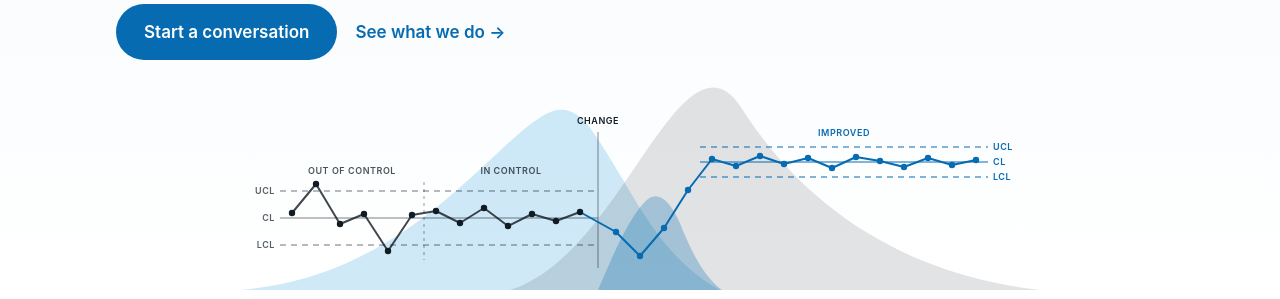
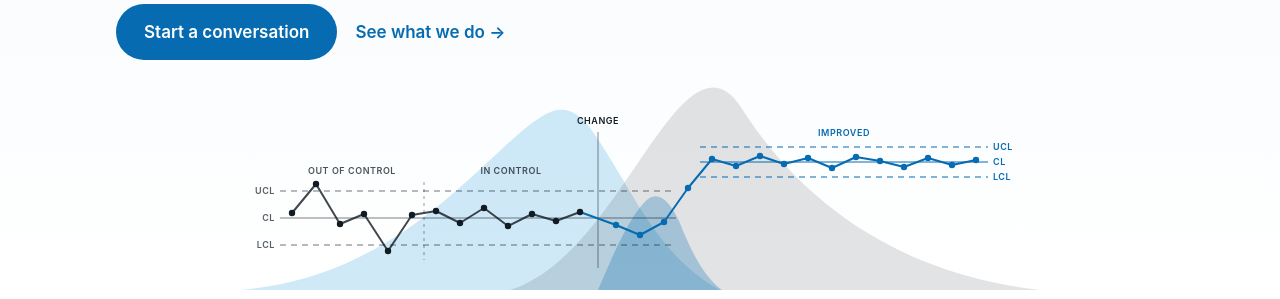
Before and after one commit to lhotse-management/website, a plain HTML site: page index.html in a window 1280 px wide. Shown: the part 501-800 px from the top of the page. Drawn offline with Linux system fonts and the light colour scheme.

Commit message:
Hero chart: managed dip stays within control limits

```diff
--- a/index.html
+++ b/index.html
@@ -1,5 +1,5 @@
 <!doctype html>
-<!-- Lhotse Management Solutions: single-page site, version 11.
+<!-- Lhotse Management Solutions: single-page site, version 12.
      Everything (styles, images, copy) lives in this one file so it can be hosted anywhere as index.html. -->
 <html lang="en">
 <head>
@@ -127,13 +127,13 @@ section{scroll-margin-top:84px}          /* stops the sticky menu bar from cover
     </div>
   </div>
   <!-- Background art: the two logo-style peaks, with a three-step control chart laid over them -->
-  <svg viewBox="330 0 800 220" role="img" aria-label="Control chart over two mountain peaks: out of control, then in control, then a change that dips before performance settles at a higher level within tighter limits" style="position:absolute;left:50%;transform:translateX(-50%);bottom:0;width:min(100%,800px);height:auto">
+  <svg viewBox="330 0 800 220" role="img" aria-label="Control chart over two mountain peaks: out of control, then in control, then a change with a small dip that stays within the control limits before performance settles at a higher level within tighter limits" style="position:absolute;left:50%;transform:translateX(-50%);bottom:0;width:min(100%,800px);height:auto">
     <path d="M330,220 C500,206 580,74 636,44 C652,35 667,40 680,58 C722,116 744,184 810,220 Z" fill="#249cd8" opacity=".22"/>   <!-- blue peak -->
     <path d="M600,220 C690,192 742,42 792,20 C808,13 821,20 834,42 C894,134 990,204 1130,220 Z" fill="#111b24" opacity=".12"/>  <!-- dark peak -->
     <path d="M688,220 C704,182 722,142 738,129 C750,120 761,134 769,151 C781,181 793,206 812,220 Z" fill="#066bb1" opacity=".28"/> <!-- deep blue fold -->
-    <!-- Steps 1 and 2 share one center line and one pair of control limits -->
-    <path d="M370,148H688" stroke="#111b24" stroke-width="1" opacity=".55" fill="none"/>
-    <path d="M370,121H688 M370,175H688" stroke="#111b24" stroke-width="1.2" stroke-dasharray="6 5" opacity=".6" fill="none"/>
+    <!-- Steps 1 and 2 share one center line and one pair of control limits; they continue through the change to show the dip stays inside them -->
+    <path d="M370,148H766" stroke="#111b24" stroke-width="1" opacity=".55" fill="none"/>
+    <path d="M370,121H766 M370,175H766" stroke="#111b24" stroke-width="1.2" stroke-dasharray="6 5" opacity=".6" fill="none"/>
     <!-- Divider between out of control and in control -->
     <path d="M514,112V190" stroke="#111b24" stroke-width="1" stroke-dasharray="3 4" opacity=".45" fill="none"/>
     <!-- Step 3: recalculated center line and tighter limits, starting once the change has settled -->
@@ -143,9 +143,9 @@ section{scroll-margin-top:84px}          /* stops the sticky menu bar from cover
     <path d="M688,62V198" stroke="#111b24" stroke-width="1" opacity=".5" fill="none"/>
     <!-- Results: before the change in dark, from the change onward in blue -->
     <polyline points="382,143 406,114 430,154 454,144 478,181 502,145 526,141 550,153 574,138 598,156 622,144 646,151 670,142" stroke="#111b24" stroke-width="2" stroke-linejoin="round" opacity=".8" fill="none"/>
-    <polyline points="670,142 706,162 730,186 754,158 778,120 802,89 826,96 850,86 874,94 898,88 922,98 946,87 970,91 994,97 1018,88 1042,95 1066,90" stroke="#066bb1" stroke-width="2" stroke-linejoin="round" fill="none"/>
+    <polyline points="670,142 706,155 730,165 754,152 778,118 802,89 826,96 850,86 874,94 898,88 922,98 946,87 970,91 994,97 1018,88 1042,95 1066,90" stroke="#066bb1" stroke-width="2" stroke-linejoin="round" fill="none"/>
     <circle cx="382" cy="143" r="3.2" fill="#111b24"/><circle cx="406" cy="114" r="3.2" fill="#111b24"/><circle cx="430" cy="154" r="3.2" fill="#111b24"/><circle cx="454" cy="144" r="3.2" fill="#111b24"/><circle cx="478" cy="181" r="3.2" fill="#111b24"/><circle cx="502" cy="145" r="3.2" fill="#111b24"/><circle cx="526" cy="141" r="3.2" fill="#111b24"/><circle cx="550" cy="153" r="3.2" fill="#111b24"/><circle cx="574" cy="138" r="3.2" fill="#111b24"/><circle cx="598" cy="156" r="3.2" fill="#111b24"/><circle cx="622" cy="144" r="3.2" fill="#111b24"/><circle cx="646" cy="151" r="3.2" fill="#111b24"/><circle cx="670" cy="142" r="3.2" fill="#111b24"/>
-    <circle cx="706" cy="162" r="3.2" fill="#066bb1"/><circle cx="730" cy="186" r="3.2" fill="#066bb1"/><circle cx="754" cy="158" r="3.2" fill="#066bb1"/><circle cx="778" cy="120" r="3.2" fill="#066bb1"/><circle cx="802" cy="89" r="3.2" fill="#066bb1"/><circle cx="826" cy="96" r="3.2" fill="#066bb1"/><circle cx="850" cy="86" r="3.2" fill="#066bb1"/><circle cx="874" cy="94" r="3.2" fill="#066bb1"/><circle cx="898" cy="88" r="3.2" fill="#066bb1"/><circle cx="922" cy="98" r="3.2" fill="#066bb1"/><circle cx="946" cy="87" r="3.2" fill="#066bb1"/><circle cx="970" cy="91" r="3.2" fill="#066bb1"/><circle cx="994" cy="97" r="3.2" fill="#066bb1"/><circle cx="1018" cy="88" r="3.2" fill="#066bb1"/><circle cx="1042" cy="95" r="3.2" fill="#066bb1"/><circle cx="1066" cy="90" r="3.2" fill="#066bb1"/>
+    <circle cx="706" cy="155" r="3.2" fill="#066bb1"/><circle cx="730" cy="165" r="3.2" fill="#066bb1"/><circle cx="754" cy="152" r="3.2" fill="#066bb1"/><circle cx="778" cy="118" r="3.2" fill="#066bb1"/><circle cx="802" cy="89" r="3.2" fill="#066bb1"/><circle cx="826" cy="96" r="3.2" fill="#066bb1"/><circle cx="850" cy="86" r="3.2" fill="#066bb1"/><circle cx="874" cy="94" r="3.2" fill="#066bb1"/><circle cx="898" cy="88" r="3.2" fill="#066bb1"/><circle cx="922" cy="98" r="3.2" fill="#066bb1"/><circle cx="946" cy="87" r="3.2" fill="#066bb1"/><circle cx="970" cy="91" r="3.2" fill="#066bb1"/><circle cx="994" cy="97" r="3.2" fill="#066bb1"/><circle cx="1018" cy="88" r="3.2" fill="#066bb1"/><circle cx="1042" cy="95" r="3.2" fill="#066bb1"/><circle cx="1066" cy="90" r="3.2" fill="#066bb1"/>
     <!-- Small chart labels; hidden on phones, where they would be too small to read -->
     <g class="chartlabel" font-size="9" font-weight="600" letter-spacing=".06em">
       <text x="442" y="104" text-anchor="middle" fill="#111b24" opacity=".75">OUT OF CONTROL</text>
```
